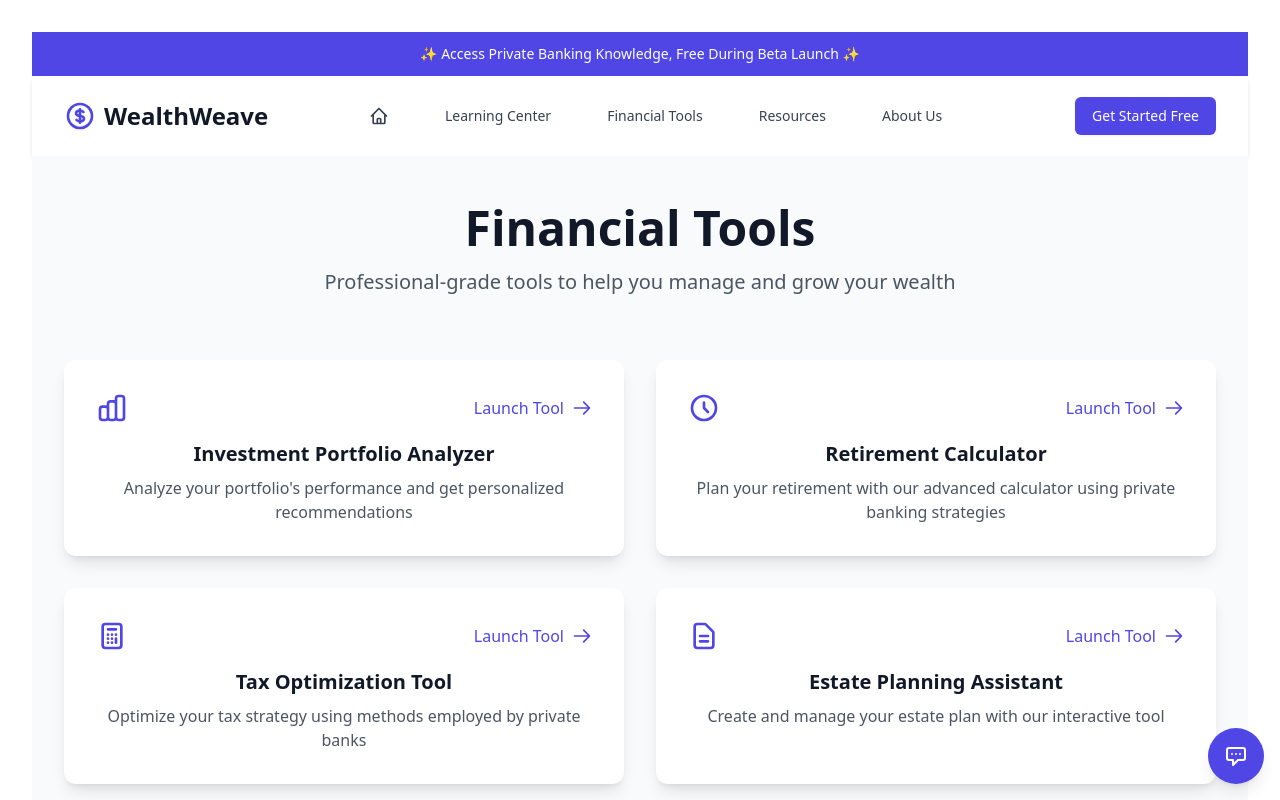
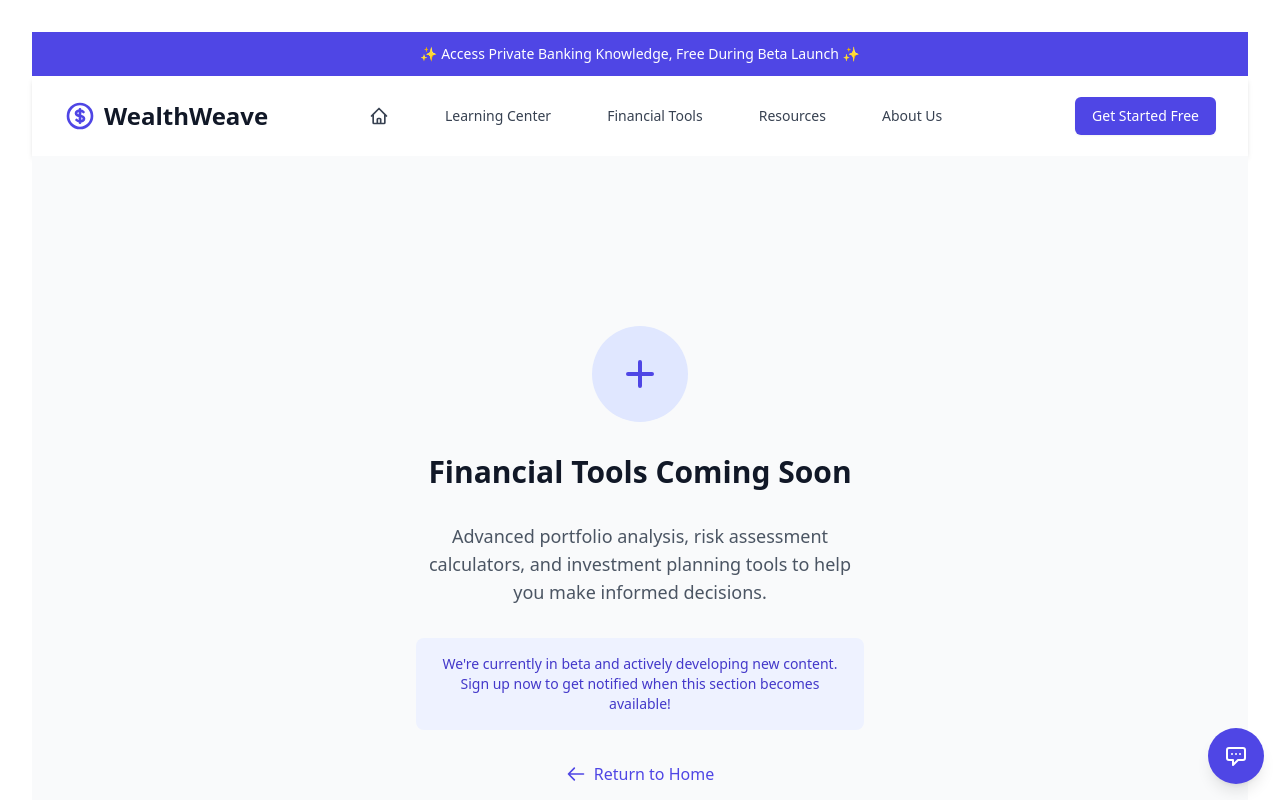
Before and after one commit to nickjackson801/wealth-weave, a React (Vite) app: page /wealth-weave/tools in a window 1280 px wide. Shown: the top 800 px of the page. Built offline with nearby package versions, Linux system fonts and the light colour scheme.

Commit message:
Add coming soon pages for tools, webinars, and articles

```diff
--- a/src/App.tsx
+++ b/src/App.tsx
@@ -13,6 +13,11 @@ import IntermediateCourse from './pages/courses/IntermediateCourse'
 import AdvancedCourse from './pages/courses/AdvancedCourse'
 import TradingCourse from './pages/courses/TradingCourse'
 import ChatBot from './components/ChatBot'
+
+// Import coming soon pages
+import WebinarComingSoon from './pages/coming-soon/WebinarComingSoon'
+import ArticlesComingSoon from './pages/coming-soon/ArticlesComingSoon'
+import ToolsComingSoon from './pages/coming-soon/ToolsComingSoon'
 
 function App() {
   const [isMenuOpen, setIsMenuOpen] = useState(false)
@@ -245,10 +250,12 @@ function App() {
           <Route path="/learn/intermediate" element={<IntermediateCourse />} />
           <Route path="/learn/advanced" element={<AdvancedCourse />} />
           <Route path="/learn/trading" element={<TradingCourse />} />
-          <Route path="/tools" element={<FinancialTools />} />
+          <Route path="/tools" element={<ToolsComingSoon />} />
           <Route path="/resources" element={<Resources />} />
           <Route path="/about" element={<About />} />
           <Route path="/signup" element={<Signup />} />
+          <Route path="/webinars" element={<WebinarComingSoon />} />
+          <Route path="/articles" element={<ArticlesComingSoon />} />
         </Routes>
 
         {/* ChatBot */}
--- /dev/null
+++ b/src/components/ComingSoon.tsx
@@ -0,0 +1,56 @@
+import React from 'react'
+import { Link } from 'react-router-dom'
+
+interface ComingSoonProps {
+  title: string
+  description: string
+  returnLink: string
+  returnText: string
+}
+
+const ComingSoon = ({ title, description, returnLink, returnText }: ComingSoonProps) => {
+  return (
+    <div className="min-h-screen bg-gray-50 flex flex-col items-center justify-center py-12 px-4 sm:px-6 lg:px-8">
+      <div className="max-w-md w-full space-y-8 text-center">
+        {/* Coming Soon Icon */}
+        <div className="mx-auto h-24 w-24 bg-indigo-100 rounded-full flex items-center justify-center">
+          <svg className="h-12 w-12 text-indigo-600" fill="none" viewBox="0 0 24 24" stroke="currentColor">
+            <path strokeLinecap="round" strokeLinejoin="round" strokeWidth={2} d="M12 6v6m0 0v6m0-6h6m-6 0H6" />
+          </svg>
+        </div>
+
+        {/* Title */}
+        <h2 className="mt-6 text-3xl font-extrabold text-gray-900">
+          {title}
+        </h2>
+
+        {/* Description */}
+        <p className="mt-2 text-lg text-gray-600">
+          {description}
+        </p>
+
+        {/* Beta Access Note */}
+        <div className="mt-4 bg-indigo-50 rounded-lg p-4">
+          <p className="text-sm text-indigo-700">
+            We're currently in beta and actively developing new content. Sign up now to get notified when this section becomes available!
+          </p>
+        </div>
+
+        {/* Return Link */}
+        <div className="mt-6">
+          <Link
+            to={returnLink}
+            className="text-indigo-600 hover:text-indigo-500 font-medium flex items-center justify-center"
+          >
+            <svg className="w-5 h-5 mr-2" fill="none" stroke="currentColor" viewBox="0 0 24 24">
+              <path strokeLinecap="round" strokeLinejoin="round" strokeWidth={2} d="M10 19l-7-7m0 0l7-7m-7 7h18" />
+            </svg>
+            {returnText}
+          </Link>
+        </div>
+      </div>
+    </div>
+  )
+}
+
+export default ComingSoon
--- a/src/pages/LearningCenter.tsx
+++ b/src/pages/LearningCenter.tsx
@@ -1,5 +1,5 @@
 import React from 'react'
-import { useNavigate } from 'react-router-dom'
+import { useNavigate, Link } from 'react-router-dom'
 
 const LearningCenter = () => {
   const navigate = useNavigate()
@@ -140,16 +140,28 @@ const LearningCenter = () => {
             <div className="bg-white p-6 rounded-lg shadow-lg">
               <h3 className="text-xl font-semibold text-gray-900">Live Webinars</h3>
               <p className="mt-2 text-gray-600">Join our weekly live sessions with private banking experts</p>
-              <button className="mt-4 text-indigo-600 hover:text-indigo-800 font-medium">
-                View Schedule →
-              </button>
+              <Link
+                to="/webinars"
+                className="mt-4 text-indigo-600 hover:text-indigo-800 font-medium inline-flex items-center"
+              >
+                View Schedule
+                <svg className="ml-2 w-4 h-4" fill="none" stroke="currentColor" viewBox="0 0 24 24">
+                  <path strokeLinecap="round" strokeLinejoin="round" strokeWidth={2} d="M9 5l7 7-7 7" />
+                </svg>
+              </Link>
             </div>
             <div className="bg-white p-6 rounded-lg shadow-lg">
               <h3 className="text-xl font-semibold text-gray-900">Expert Articles</h3>
               <p className="mt-2 text-gray-600">Read in-depth analysis from industry professionals</p>
-              <button className="mt-4 text-indigo-600 hover:text-indigo-800 font-medium">
-                Browse Articles →
-              </button>
+              <Link
+                to="/articles"
+                className="mt-4 text-indigo-600 hover:text-indigo-800 font-medium inline-flex items-center"
+              >
+                Browse Articles
+                <svg className="ml-2 w-4 h-4" fill="none" stroke="currentColor" viewBox="0 0 24 24">
+                  <path strokeLinecap="round" strokeLinejoin="round" strokeWidth={2} d="M9 5l7 7-7 7" />
+                </svg>
+              </Link>
             </div>
           </div>
         </div>
--- /dev/null
+++ b/src/pages/coming-soon/ArticlesComingSoon.tsx
@@ -0,0 +1,15 @@
+import React from 'react'
+import ComingSoon from '../../components/ComingSoon'
+
+const ArticlesComingSoon = () => {
+  return (
+    <ComingSoon
+      title="Expert Articles Coming Soon"
+      description="In-depth analysis and insights from industry professionals on private banking, wealth management, and investment strategies."
+      returnLink="/learn"
+      returnText="Return to Learning Center"
+    />
+  )
+}
+
+export default ArticlesComingSoon
--- /dev/null
+++ b/src/pages/coming-soon/ToolsComingSoon.tsx
@@ -0,0 +1,15 @@
+import React from 'react'
+import ComingSoon from '../../components/ComingSoon'
+
+const ToolsComingSoon = () => {
+  return (
+    <ComingSoon
+      title="Financial Tools Coming Soon"
+      description="Advanced portfolio analysis, risk assessment calculators, and investment planning tools to help you make informed decisions."
+      returnLink="/"
+      returnText="Return to Home"
+    />
+  )
+}
+
+export default ToolsComingSoon
--- /dev/null
+++ b/src/pages/coming-soon/WebinarComingSoon.tsx
@@ -0,0 +1,15 @@
+import React from 'react'
+import ComingSoon from '../../components/ComingSoon'
+
+const WebinarComingSoon = () => {
+  return (
+    <ComingSoon
+      title="Live Webinars Coming Soon"
+      description="Our expert-led webinars will cover the latest trends in private banking, investment strategies, and wealth management."
+      returnLink="/learn"
+      returnText="Return to Learning Center"
+    />
+  )
+}
+
+export default WebinarComingSoon
```
